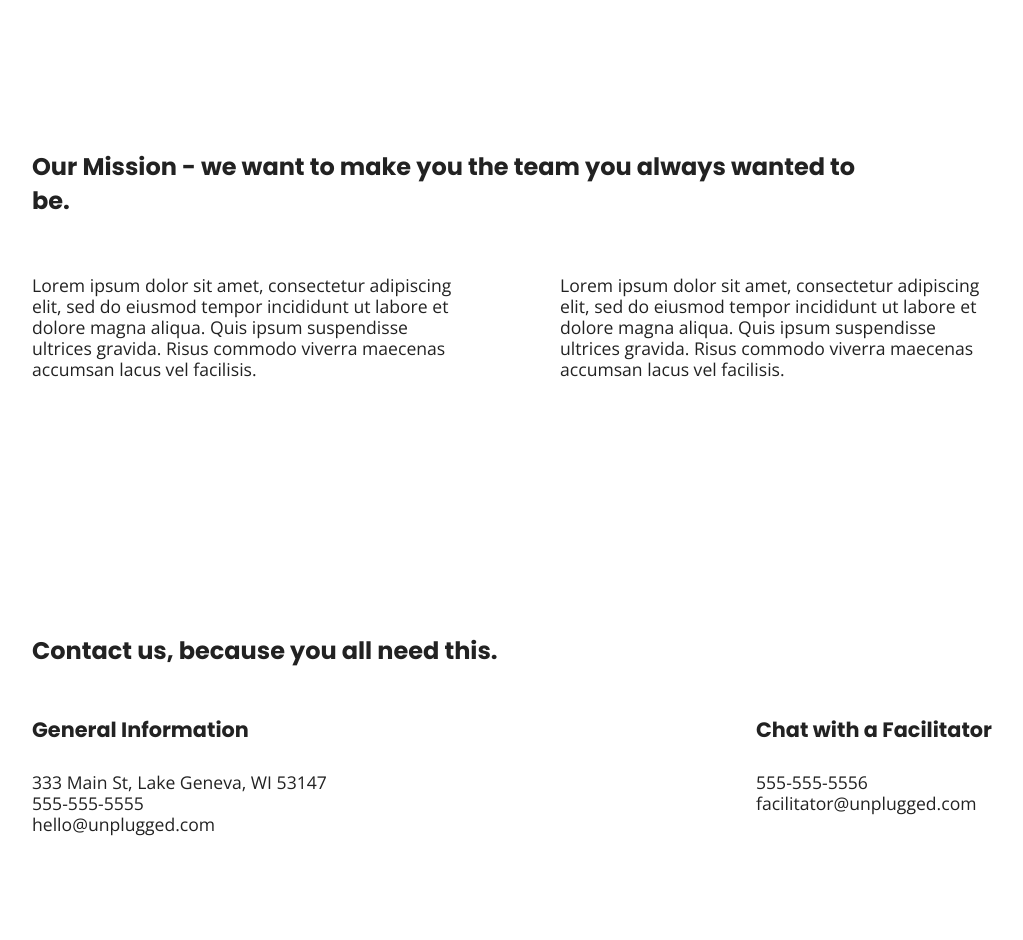
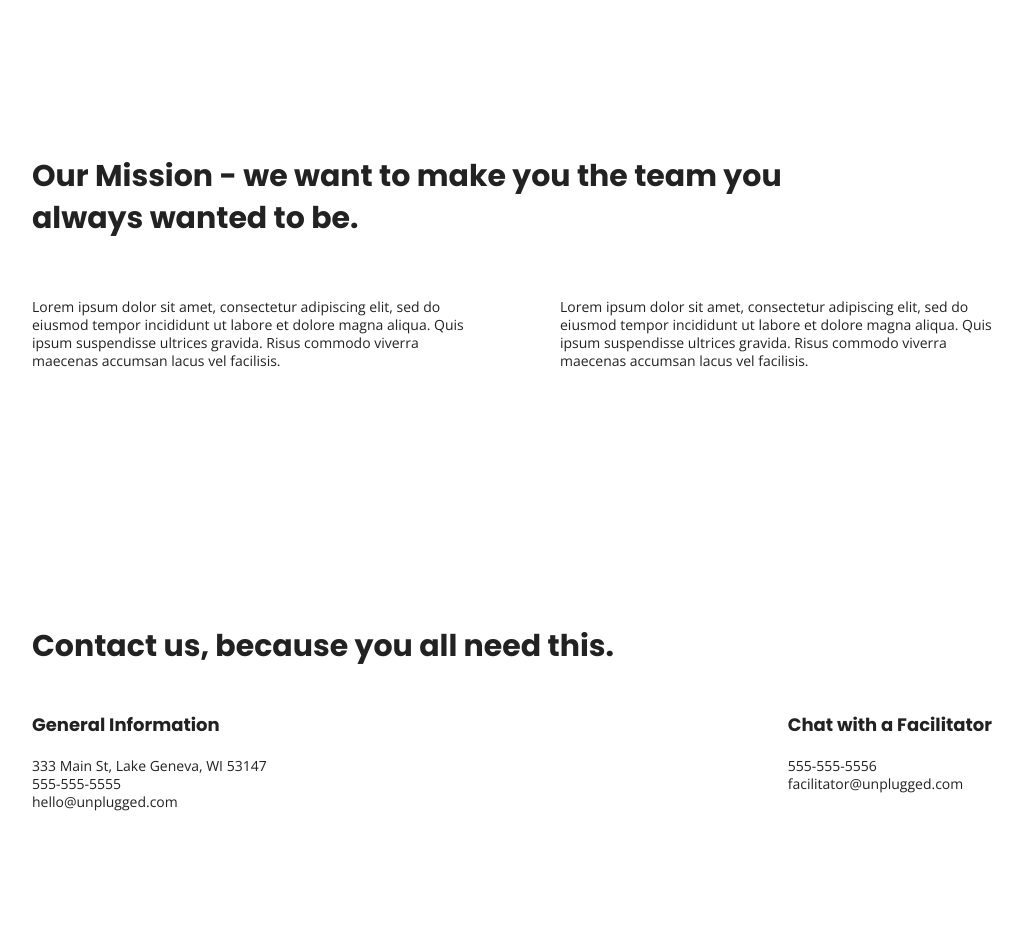
Before and after one commit to cm-dungee/unplugged-retreat, a website: page about/index.html in a window 1280 px wide. Shown: the part 90-1030 px from the top of the page, without its empty margins (128-1151 px from the left). Drawn offline with nearby package versions, Linux system fonts and the light colour scheme.

Commit message:
Fixed text style errors using solution code

```diff
--- a/css/main.css
+++ b/css/main.css
@@ -94,43 +94,36 @@ html {
 }
 
 body {
+	font-size: 1em;
 	font-family: 'Open Sans', sans-serif;
-	font-size: 1em;
+	text-align: left;
 }
 
 ul,
 ol {
 	list-style-type: none;
-	text-transform: uppercase;
 }
 
 a {
-	 color: #e2e3ed;
-     text-decoration: none;
+	color: #e2e3ed;
+	text-decoration: none;
 }
 
 h2 {
 	font-family: 'Poppins', sans-serif;
-	font-size: 1.5em;
+	font-size: 1.875em;
 }
 
 h3,
 h4 {
 	font-family: 'Poppins', sans-serif;
-	font-size: 1.3em;
+	margin: 20px 0;
+	font-size: 1.125em;
 }
 
 p {
-	font-size: 1.1em;
-	line-height: 1.2;
-}
-
-img {
-
-}
-
-figure {
-
+	font-size: .875em;
+	line-height: 1.285;
 }
 
 address {
@@ -138,7 +131,8 @@ address {
 }
 
 .content-wrapper {
-
+	width: 90%;
+	margin: 50px 0;
 }
  /* -------------------- Base Header - Footer Styles -------------------- */
 .content-wrapper {
```
